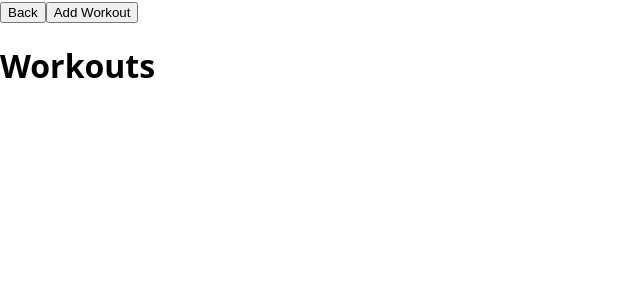
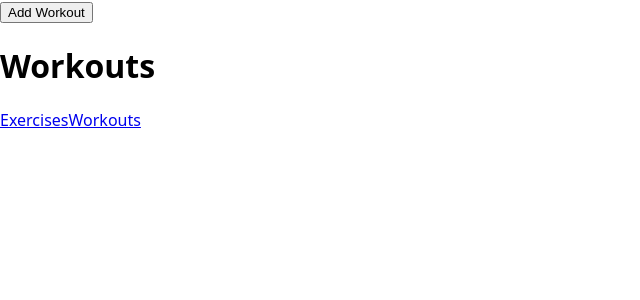
Before and after one commit to 3rlxnd/workout, a Next.js app: page /workouts in a window 1280 px wide. Shown: the top 300 px of the page, without its empty margins (0-640 px from the left). Built offline with nearby package versions, Linux system fonts and the light colour scheme; no server answers; the database is empty.

Commit message:
Added Footer

```diff
--- a/components/BackButton/BackButtton.js
+++ /dev/null
@@ -1,8 +0,0 @@
-import { useRouter } from "next/router"
-
-export default function BackButtton() {
-    const router = useRouter()
-    return (
-        <button onClick={() => router.back()}>Back</button>
-    )
-}
--- /dev/null
+++ b/components/Footer/Footer.js
@@ -0,0 +1,12 @@
+import Link from "next/link";
+
+export default function Footer() {
+    return (
+        <footer>
+            <nav>
+                <Link href={'/'}>Exercises</Link>
+                <Link href={'/workouts'}>Workouts</Link>
+            </nav>
+        </footer>
+    )
+}
--- a/pages/exercises/[id].js
+++ b/pages/exercises/[id].js
@@ -1,12 +1,10 @@
-import BackButtton from "@/components/BackButton/BackButtton";
 import ExerciseDetails from "@/components/ExerciseDetails/ExerciseDetails";
-import ExerciseList from "@/components/ExerciseList/ExerciseList";
 import Link from "next/link";
 
 export default function Exercise() {
   return (
     <div>
-      <BackButtton/>
+      <Link href={'/'}>Back</Link>
       <ExerciseDetails/>
     </div>
   );
--- a/pages/index.js
+++ b/pages/index.js
@@ -1,12 +1,14 @@
 import ExerciseList from "@/components/ExerciseList/ExerciseList";
+import Footer from "@/components/Footer/Footer";
 import Link from "next/link";
 
 export default function HomePage() {
-  return (
+  return (<>
     <div>
-      <Link href={'/workouts'}>Workouts</Link>
       <h1>Exercises</h1>
       <ExerciseList />
     </div>
+    <Footer/>
+    </>
   );
 }
--- a/pages/training/[id].js
+++ b/pages/training/[id].js
@@ -1,4 +1,3 @@
-import BackButtton from "@/components/BackButton/BackButtton";
 import Link from "next/link";
 import { useRouter } from "next/router";
 import { useState } from "react";
@@ -17,8 +16,7 @@ export default function Start() {
 
   return (
     <>
-      <BackButtton />
-      <h1>Let's Go!</h1>
+      <Link href={'/workouts'}>Back</Link>
       <h1>{data.name}</h1>
       <div>
         {exercise.name}
--- a/pages/workouts.js
+++ b/pages/workouts.js
@@ -1,19 +1,20 @@
 import AddWorkout from "@/components/AddWorkout/AddWorkout";
-import BackButtton from "@/components/BackButton/BackButtton";
-import ExerciseList from "@/components/ExerciseList/ExerciseList";
+import Footer from "@/components/Footer/Footer";
 import WorkoutList from "@/components/WorkoutList/WorkoutList";
 import Link from "next/link";
 import { useState } from "react";
 
-export default function HomePage() {
+export default function Workouts() {
     const [visible, setVisible] = useState(false);
-    return (
+    return (<>
         <div>
-            <BackButtton />
             <button onClick={() => setVisible(true)}>Add Workout</button>
-            {visible && <AddWorkout setVisible={setVisible}/>}
+            {visible && <AddWorkout setVisible={setVisible} />}
             <h1>Workouts</h1>
-            <WorkoutList/>
+            <WorkoutList />
+
         </div>
+        <Footer />
+    </>
     );
 }
```
